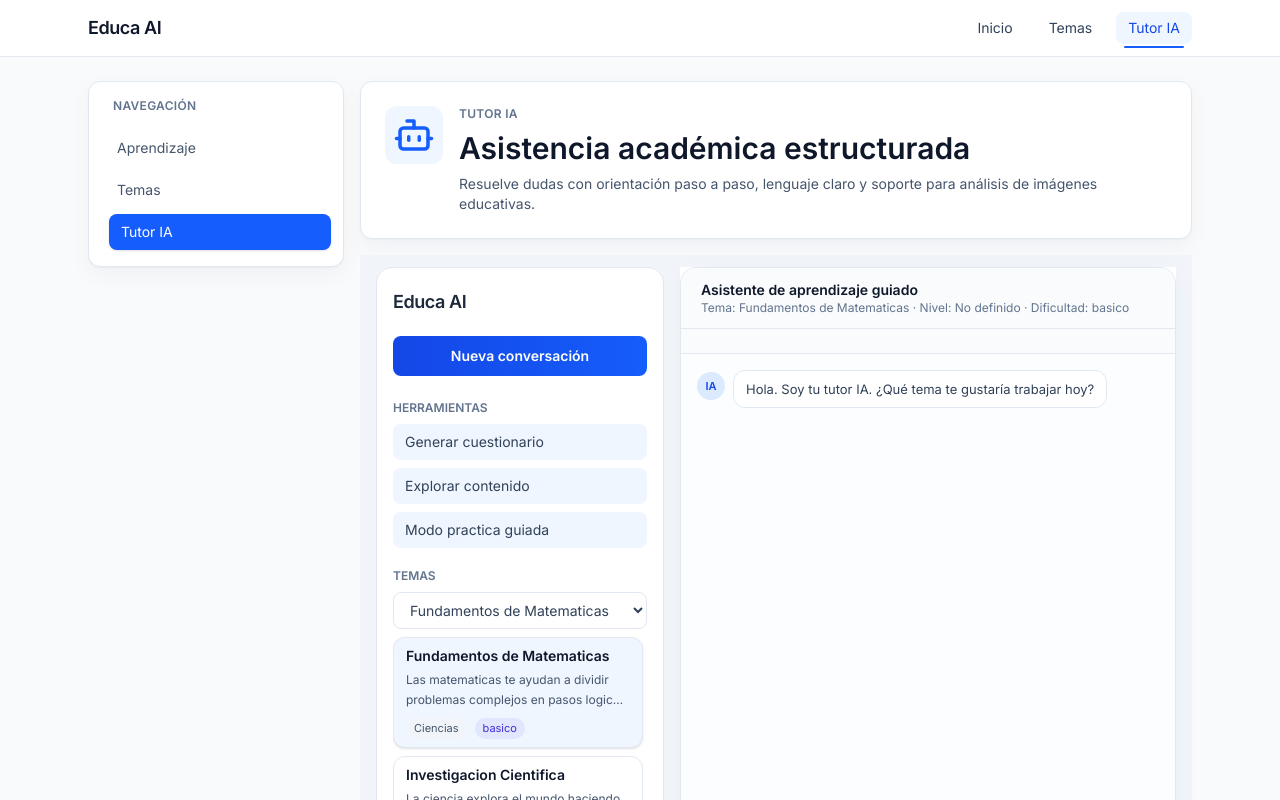
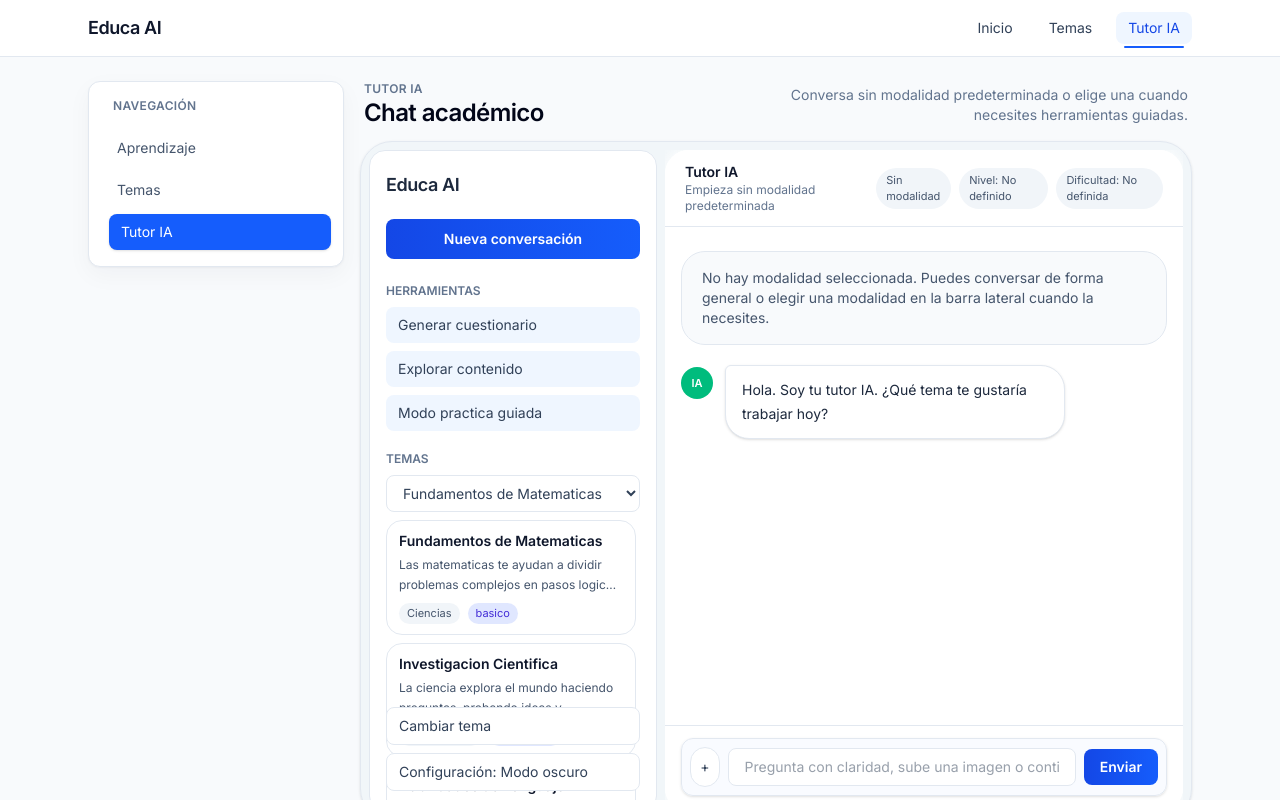
Before and after one commit to darex200/EducaAi, a Next.js app: page /dashboard/ai-tutor in a window 1280 px wide. Shown: the top 800 px of the page. Built offline with nearby package versions, Linux system fonts and the light colour scheme.

Commit message:
Improve tutor chat interface
Co-authored-by: darex200 <darex200@users.noreply.github.com>

```diff
--- a/app/dashboard/ai-tutor/page.tsx
+++ b/app/dashboard/ai-tutor/page.tsx
@@ -2,37 +2,15 @@ import { ChatContainer } from "@/components/ai-tutor/chat-container";
 
 export default function AITutorPage() {
   return (
-    <div className="space-y-4">
-      <header className="card-surface border-slate-200 p-6">
-        <div className="flex items-start gap-4">
-          <div className="rounded-xl bg-blue-50 p-2 text-blue-600">
-            <svg
-              xmlns="http://www.w3.org/2000/svg"
-              width="42"
-              height="42"
-              viewBox="0 0 24 24"
-              fill="none"
-              stroke="currentColor"
-              strokeWidth="2"
-              strokeLinecap="round"
-              strokeLinejoin="round"
-            >
-              <path d="M12 8V4H8" />
-              <rect width="16" height="12" x="4" y="8" rx="2" />
-              <path d="M2 14h2" />
-              <path d="M20 14h2" />
-              <path d="M15 13v2" />
-              <path d="M9 13v2" />
-            </svg>
-          </div>
-          <div>
-            <p className="mb-2 text-xs font-semibold uppercase tracking-wide text-slate-500">Tutor IA</p>
-            <h1 className="mb-2 text-2xl font-semibold text-slate-900 sm:text-3xl">Asistencia académica estructurada</h1>
-            <p className="max-w-3xl text-sm text-slate-600">
-              Resuelve dudas con orientación paso a paso, lenguaje claro y soporte para análisis de imágenes educativas.
-            </p>
-          </div>
+    <div className="space-y-3">
+      <header className="flex items-center justify-between gap-3 px-1">
+        <div>
+          <p className="text-xs font-semibold uppercase tracking-wide text-slate-500">Tutor IA</p>
+          <h1 className="text-2xl font-semibold tracking-tight text-slate-950">Chat académico</h1>
         </div>
+        <p className="hidden max-w-md text-right text-sm text-slate-500 sm:block">
+          Conversa sin modalidad predeterminada o elige una cuando necesites herramientas guiadas.
+        </p>
       </header>
       <ChatContainer />
     </div>
--- a/components/ai-tutor/chat-container.tsx
+++ b/components/ai-tutor/chat-container.tsx
@@ -1,7 +1,6 @@
 "use client";
 
 import { useEffect, useMemo, useRef, useState } from "react";
-import { useRouter } from "next/navigation";
 import { AppLayout } from "@/components/chat/app-layout";
 import { Sidebar } from "@/components/chat/sidebar";
 import { ChatWindow } from "@/components/chat/chat-window";
@@ -43,7 +42,6 @@ function toDataUrl(file: File) {
 }
 
 export function ChatContainer() {
-  const router = useRouter();
   const { profile } = useLearning();
   const [messages, setMessages] = useState<TutorMessage[]>(() => {
     if (typeof window === "undefined") return [getWelcomeMessage(profile.topic)];
@@ -96,11 +94,19 @@ export function ChatContainer() {
       })),
     [],
   );
-  const [selectedTopicId, setSelectedTopicId] = useState(() => dynamicTopics[0]?.id ?? "math");
+  const [selectedTopicId, setSelectedTopicId] = useState<string | null>(() => {
+    if (!profile.topic) return null;
+    return (
+      dynamicTopics.find((topic) => topic.id === profile.topic || topic.title === profile.topic)?.id ?? null
+    );
+  });
   const selectedTopic = useMemo(
-    () => dynamicTopics.find((topic) => topic.id === selectedTopicId) ?? dynamicTopics[0],
+    () => dynamicTopics.find((topic) => topic.id === selectedTopicId),
     [dynamicTopics, selectedTopicId],
   );
+  const activeTopicLabel = selectedTopic?.title || profile.topic || "";
+  const activeDifficulty = activeTopicLabel ? selectedTopic?.difficulty || profile.difficulty : undefined;
+  const shouldShowToolsPanel = Boolean(isContentLoading || content || (showGuidedPractice && activeTopicLabel));
 
   useEffect(() => {
     if (!shouldAutoScroll) return;
@@ -163,8 +169,8 @@ export function ChatContainer() {
           context: {
             subjects: profile.subjects,
             level: profile.level,
-            topic: selectedTopic?.title || profile.topic,
-            difficulty: profile.difficulty,
+            topic: activeTopicLabel || undefined,
+            difficulty: activeDifficulty,
             conversationId,
           },
         }),
@@ -189,16 +195,19 @@ export function ChatContainer() {
   };
 
   const exploreContent = async () => {
-    if (!selectedTopic) return;
+    if (!activeTopicLabel) {
+      setShowTopicSelector(true);
+      return;
+    }
     setIsContentLoading(true);
     const res = await fetch("/api/topic-tools", {
       method: "POST",
       headers: { "Content-Type": "application/json" },
       body: JSON.stringify({
         mode: "content",
-        topic: selectedTopic.title,
+        topic: activeTopicLabel,
         level: "intermedio",
-        difficulty: selectedTopic.difficulty,
+        difficulty: activeDifficulty ?? "basico",
       }),
     });
     const data = (await res.json()) as {
@@ -221,23 +230,36 @@ export function ChatContainer() {
         <Sidebar
           isDarkMode={isDarkMode}
           onNewChat={() => {
-            if (!profile.topic) {
-              router.push("/onboarding");
-              return;
-            }
-            setMessages([getWelcomeMessage(profile.topic)]);
+            setMessages([getWelcomeMessage(activeTopicLabel || profile.topic)]);
             setConversationId(`conv-${Date.now()}-${Math.random().toString(36).slice(2, 8)}`);
+            setContent(null);
             setError(null);
           }}
           onChooseTopic={() => setShowTopicSelector((v) => !v)}
           onToggleTheme={() => setIsDarkMode((v) => !v)}
-          onGenerateQuiz={() => setIsQuizOpen(true)}
+          onGenerateQuiz={() => {
+            if (!activeTopicLabel) {
+              setShowTopicSelector(true);
+              return;
+            }
+            setIsQuizOpen(true);
+          }}
           onExploreContent={exploreContent}
-          onToggleGuidedPractice={() => setShowGuidedPractice((v) => !v)}
+          onToggleGuidedPractice={() => {
+            if (!activeTopicLabel) {
+              setShowTopicSelector(true);
+              return;
+            }
+            setShowGuidedPractice((v) => !v);
+          }}
           practiceEnabled={showGuidedPractice}
           topics={dynamicTopics}
           selectedTopicId={selectedTopicId}
-          onSelectTopic={setSelectedTopicId}
+          activeTopicLabel={activeTopicLabel}
+          onSelectTopic={(topicId) => {
+            setSelectedTopicId(topicId || null);
+            setContent(null);
+          }}
         />
       }
     >
@@ -246,33 +268,37 @@ export function ChatContainer() {
           messages={messages}
           isSending={isSending}
           isDarkMode={isDarkMode}
-          topicLabel={selectedTopic?.title || profile.topic || "No seleccionado"}
+          topicLabel={activeTopicLabel || "Sin modalidad seleccionada"}
           levelLabel={profile.level || "No definido"}
-          difficultyLabel={selectedTopic?.difficulty || profile.difficulty}
+          difficultyLabel={activeDifficulty || "No definida"}
+          hasSelectedTopic={Boolean(activeTopicLabel)}
           showTopicSelector={showTopicSelector}
           topicSelector={
             <TopicSelector
               onApply={(topic) => {
+                const matchedTopic = dynamicTopics.find((item) => item.title === topic || item.id === topic);
+                setSelectedTopicId(matchedTopic?.id ?? null);
                 setShowTopicSelector(false);
                 setMessages([getWelcomeMessage(topic)]);
                 setConversationId(`conv-${Date.now()}-${Math.random().toString(36).slice(2, 8)}`);
+                setContent(null);
               }}
             />
           }
-          toolsPanel={
+          toolsPanel={shouldShowToolsPanel ? (
             <div className="space-y-3">
               <ContentViewer data={content} loading={isContentLoading} />
-              {showGuidedPractice && selectedTopic && <GuidedPractice topic={selectedTopic.title} />}
+              {showGuidedPractice && activeTopicLabel && <GuidedPractice topic={activeTopicLabel} />}
             </div>
-          }
+          ) : null}
           input={<ChatInput onSend={handleSend} disabled={isSending} isDarkMode={isDarkMode} />}
           endRef={endRef}
           bodyRef={bodyRef}
           onBodyScroll={handleBodyScroll}
           error={error}
         />
-        {selectedTopic && (
-          <QuizModal topic={selectedTopic.title} isOpen={isQuizOpen} onClose={() => setIsQuizOpen(false)} />
+        {activeTopicLabel && (
+          <QuizModal topic={activeTopicLabel} isOpen={isQuizOpen} onClose={() => setIsQuizOpen(false)} />
         )}
       </div>
     </AppLayout>
--- a/components/chat/app-layout.tsx
+++ b/components/chat/app-layout.tsx
@@ -7,10 +7,10 @@ type AppLayoutProps = {
 
 export function AppLayout({ sidebar, children }: AppLayoutProps) {
   return (
-    <div className="h-screen w-full bg-slate-100">
-      <div className="mx-auto flex h-full max-w-[1880px] gap-4 px-3 py-3 sm:px-4">
+    <div className="h-[calc(100vh-12rem)] min-h-[680px] w-full overflow-hidden rounded-[2rem] border border-slate-200 bg-slate-100/80 p-2 shadow-sm">
+      <div className="mx-auto flex h-full max-w-[1440px] gap-2">
         <aside className="hidden h-full w-72 shrink-0 lg:block">{sidebar}</aside>
-        <main className="min-w-0 flex-1">{children}</main>
+        <main className="min-w-0 flex-1 overflow-hidden rounded-[1.5rem]">{children}</main>
       </div>
     </div>
   );
--- a/components/chat/chat-input.tsx
+++ b/components/chat/chat-input.tsx
@@ -49,6 +49,7 @@ export function ChatInput({ onSend, disabled, isDarkMode }: ChatInputProps) {
           includeInput={false}
           showButton={false}
           showPreview
+            isDarkMode={isDarkMode}
         />
       )}
       <div className={`flex items-center gap-2 rounded-xl border px-2 py-2 shadow-sm ${isDarkMode ? "border-slate-600 bg-slate-800" : "border-blue-200 bg-blue-50/40"}`}>
@@ -61,6 +62,7 @@ export function ChatInput({ onSend, disabled, isDarkMode }: ChatInputProps) {
           includeInput
           showButton
           showPreview={false}
+            isDarkMode={isDarkMode}
         />
         <input
           value={text}
--- a/components/chat/chat-window.tsx
+++ b/components/chat/chat-window.tsx
@@ -10,6 +10,7 @@ type ChatWindowProps = {
   topicLabel: string;
   levelLabel: string;
   difficultyLabel: string;
+  hasSelectedTopic: boolean;
   showTopicSelector: boolean;
   topicSelector: React.ReactNode;
   input: React.ReactNode;
@@ -27,6 +28,7 @@ export function ChatWindow({
   topicLabel,
   levelLabel,
   difficultyLabel,
+  hasSelectedTopic,
   showTopicSelector,
   topicSelector,
   input,
@@ -37,40 +39,72 @@ export function ChatWindow({
   toolsPanel,
 }: ChatWindowProps) {
   return (
-    <section className={`flex h-full flex-col overflow-hidden rounded-2xl border ${isDarkMode ? "border-slate-700 bg-slate-950 text-slate-100" : "border-blue-100 bg-white text-slate-900"}`}>
-      <header className={`border-b px-5 py-3 ${isDarkMode ? "border-slate-700 bg-slate-900/80" : "border-blue-100 bg-slate-50/80"}`}>
-        <p className="text-sm font-semibold">Asistente de aprendizaje guiado</p>
+    <section className={`flex h-full flex-col overflow-hidden ${isDarkMode ? "bg-slate-950 text-slate-100" : "bg-white text-slate-900"}`}>
+      <header className={`border-b px-5 py-3 backdrop-blur ${isDarkMode ? "border-white/10 bg-slate-950/90" : "border-slate-200 bg-white/90"}`}>
+        <div className="mx-auto flex max-w-4xl items-center justify-between gap-3">
+          <div>
+            <p className="text-sm font-semibold">Tutor IA</p>
             <p className={`text-xs ${isDarkMode ? "text-slate-400" : "text-slate-500"}`}>
-          Tema: {topicLabel} · Nivel: {levelLabel} · Dificultad: {difficultyLabel}
+              {hasSelectedTopic ? topicLabel : "Empieza sin modalidad predeterminada"}
             </p>
+          </div>
+          <div className="hidden items-center gap-2 text-[11px] sm:flex">
+            <span className={`rounded-full px-2.5 py-1 ${hasSelectedTopic ? "bg-emerald-500/10 text-emerald-600" : isDarkMode ? "bg-white/10 text-slate-300" : "bg-slate-100 text-slate-600"}`}>
+              {hasSelectedTopic ? "Modalidad activa" : "Sin modalidad"}
+            </span>
+            <span className={`rounded-full px-2.5 py-1 ${isDarkMode ? "bg-white/10 text-slate-300" : "bg-slate-100 text-slate-600"}`}>
+              Nivel: {levelLabel}
+            </span>
+            <span className={`rounded-full px-2.5 py-1 ${isDarkMode ? "bg-white/10 text-slate-300" : "bg-slate-100 text-slate-600"}`}>
+              Dificultad: {difficultyLabel}
+            </span>
+          </div>
+        </div>
       </header>
 
-      {showTopicSelector && <div className={`border-b px-4 py-3 ${isDarkMode ? "border-slate-700 bg-slate-900" : "border-blue-100 bg-blue-50/40"}`}>{topicSelector}</div>}
-      {toolsPanel && <div className={`border-b px-4 py-3 ${isDarkMode ? "border-slate-700 bg-slate-900/80" : "border-blue-100 bg-slate-50/70"}`}>{toolsPanel}</div>}
+      {showTopicSelector && (
+        <div className={`border-b px-4 py-3 ${isDarkMode ? "border-white/10 bg-slate-900" : "border-slate-200 bg-slate-50"}`}>
+          <div className="mx-auto max-w-4xl">{topicSelector}</div>
+        </div>
+      )}
+      {toolsPanel && (
+        <div className={`border-b px-4 py-3 ${isDarkMode ? "border-white/10 bg-slate-900/80" : "border-slate-200 bg-slate-50/80"}`}>
+          <div className="mx-auto max-w-4xl">{toolsPanel}</div>
+        </div>
+      )}
 
       <div
         ref={bodyRef}
         onScroll={onBodyScroll}
-        className={`flex-1 space-y-2 overflow-y-auto px-4 py-4 ${isDarkMode ? "bg-slate-950" : "bg-slate-50/40"}`}
+        className={`flex-1 overflow-y-auto px-4 py-6 ${isDarkMode ? "bg-slate-950" : "bg-white"}`}
       >
+        <div className="mx-auto flex max-w-4xl flex-col gap-5">
+          {!hasSelectedTopic && (
+            <div className={`rounded-3xl border px-5 py-4 text-sm ${isDarkMode ? "border-white/10 bg-white/5 text-slate-300" : "border-slate-200 bg-slate-50 text-slate-600"}`}>
+              No hay modalidad seleccionada. Puedes conversar de forma general o elegir una modalidad en la barra lateral cuando la necesites.
+            </div>
+          )}
           {messages.map((message) => (
             <MessageBubble key={message.id} message={message} isDarkMode={isDarkMode} />
           ))}
           {isSending && (
-          <div className="flex items-center gap-2 text-xs text-slate-500">
-            <div className="flex items-center gap-1">
+            <div className="flex items-center gap-3 text-sm text-slate-500">
+              <div className="flex h-8 w-8 items-center justify-center rounded-full bg-emerald-500 text-xs font-semibold text-white">
+                IA
+              </div>
+              <div className="flex items-center gap-1 rounded-2xl px-3 py-2">
                 <span className="h-1.5 w-1.5 animate-bounce rounded-full bg-slate-400 [animation-delay:-0.2s]" />
                 <span className="h-1.5 w-1.5 animate-bounce rounded-full bg-slate-400 [animation-delay:-0.1s]" />
                 <span className="h-1.5 w-1.5 animate-bounce rounded-full bg-slate-400" />
               </div>
-            <span>El tutor esta escribiendo...</span>
             </div>
           )}
+        </div>
         <div ref={endRef} />
       </div>
 
       {input}
-      {error && <p className="px-4 pb-3 text-xs text-red-500">{error}</p>}
+      {error && <p className="mx-auto w-full max-w-4xl px-4 pb-3 text-xs text-red-500">{error}</p>}
     </section>
   );
 }
--- a/components/chat/image-upload.tsx
+++ b/components/chat/image-upload.tsx
@@ -11,6 +11,7 @@ type ImageUploadProps = {
   includeInput?: boolean;
   showButton?: boolean;
   showPreview?: boolean;
+  isDarkMode?: boolean;
 };
 
 export function ImageUpload({
@@ -22,6 +23,7 @@ export function ImageUpload({
   includeInput = true,
   showButton = true,
   showPreview = true,
+  isDarkMode = false,
 }: ImageUploadProps) {
   return (
     <>
@@ -38,17 +40,22 @@ export function ImageUpload({
       {showButton && (
         <label
           htmlFor={inputId}
-          className={`cursor-pointer rounded-lg border px-3 py-2 text-sm ${
+          className={`flex h-10 w-10 cursor-pointer items-center justify-center rounded-full border text-sm transition ${
             disabled
               ? "cursor-not-allowed opacity-60"
-              : "border-slate-300 bg-white text-slate-700"
+              : isDarkMode
+                ? "border-white/10 bg-white/5 text-slate-200 hover:bg-white/10"
+                : "border-slate-200 bg-white text-slate-700 hover:bg-slate-100"
           }`}
+          aria-label="Adjuntar imagen"
         >
-          Adjuntar imagen
+          +
         </label>
       )}
       {showPreview && imagePreviewUrl && (
-        <div className="mb-2 flex w-full items-center gap-2 rounded-lg border border-slate-200 bg-slate-50 p-2">
+        <div className={`mb-2 flex w-full items-center gap-2 rounded-2xl border p-2 ${
+          isDarkMode ? "border-white/10 bg-white/5" : "border-slate-200 bg-slate-50"
+        }`}>
           <Image
             src={imagePreviewUrl}
             alt="Vista previa de imagen"
@@ -57,11 +64,13 @@ export function ImageUpload({
             height={48}
             unoptimized
           />
-          <p className="truncate text-xs text-slate-600">{imageFile?.name}</p>
+          <p className={`truncate text-xs ${isDarkMode ? "text-slate-300" : "text-slate-600"}`}>{imageFile?.name}</p>
           <button
             type="button"
             onClick={() => onFileChange(null)}
-            className="ml-auto rounded-md border border-slate-200 px-2 py-1 text-xs text-slate-600 hover:bg-slate-100"
+            className={`ml-auto rounded-md border px-2 py-1 text-xs transition ${
+              isDarkMode ? "border-white/10 text-slate-300 hover:bg-white/10" : "border-slate-200 text-slate-600 hover:bg-slate-100"
+            }`}
           >
             Quitar
           </button>
--- a/components/chat/message-bubble.tsx
+++ b/components/chat/message-bubble.tsx
@@ -13,19 +13,21 @@ export function MessageBubble({ message, isDarkMode }: MessageBubbleProps) {
   const isUser = message.role === "user";
 
   return (
-    <div className={`flex gap-2 ${isUser ? "justify-end" : ""}`}>
+    <div className={`flex gap-3 ${isUser ? "justify-end" : "justify-start"}`}>
       {!isUser && (
-        <div className={`mt-0.5 flex h-7 w-7 shrink-0 items-center justify-center rounded-full text-[11px] font-semibold ${isDarkMode ? "bg-blue-600 text-white" : "bg-blue-100 text-blue-700"}`}>
+        <div className="mt-0.5 flex h-8 w-8 shrink-0 items-center justify-center rounded-full bg-emerald-500 text-[11px] font-semibold text-white">
           IA
         </div>
       )}
       <div
-        className={`max-w-[88%] rounded-xl px-3 py-2 text-[13px] leading-5 ${
+        className={`max-w-[78%] px-4 py-3 text-sm leading-6 shadow-sm sm:max-w-[70%] ${
           isUser
-            ? "bg-gradient-to-r from-blue-700 to-blue-600 text-white"
+            ? isDarkMode
+              ? "rounded-3xl bg-slate-800 text-slate-100"
+              : "rounded-3xl bg-slate-100 text-slate-900"
             : isDarkMode
-              ? "border border-slate-700 bg-slate-800 text-slate-100"
-              : "border border-slate-200 bg-white text-slate-700"
+              ? "rounded-3xl rounded-tl-md border border-white/10 bg-white/5 text-slate-100"
+              : "rounded-3xl rounded-tl-md border border-slate-200 bg-white text-slate-800"
         }`}
       >
         {message.imageDataUrl && (
@@ -38,7 +40,7 @@ export function MessageBubble({ message, isDarkMode }: MessageBubbleProps) {
         )}
       </div>
       {isUser && (
-        <div className={`mt-0.5 flex h-7 w-7 shrink-0 items-center justify-center rounded-full text-[11px] font-semibold ${isDarkMode ? "bg-slate-600 text-slate-100" : "bg-slate-200 text-slate-700"}`}>
+        <div className={`mt-0.5 flex h-8 w-8 shrink-0 items-center justify-center rounded-full text-[11px] font-semibold ${isDarkMode ? "bg-slate-700 text-slate-100" : "bg-slate-200 text-slate-700"}`}>
           Tú
         </div>
       )}
--- a/components/chat/sidebar.tsx
+++ b/components/chat/sidebar.tsx
@@ -85,6 +85,7 @@ export function Sidebar({
               key={topic.id}
               topic={topic}
               isActive={topic.id === selectedTopicId}
+              isDarkMode={isDarkMode}
               onSelect={() => onSelectTopic(topic.id)}
             />
           ))}
--- a/components/chat/topic-card.tsx
+++ b/components/chat/topic-card.tsx
@@ -11,25 +11,36 @@ export type TopicItem = {
 type TopicCardProps = {
   topic: TopicItem;
   isActive: boolean;
+  isDarkMode?: boolean;
   onSelect: () => void;
 };
 
-export function TopicCard({ topic, isActive, onSelect }: TopicCardProps) {
+export function TopicCard({ topic, isActive, isDarkMode = false, onSelect }: TopicCardProps) {
   return (
     <button
       type="button"
       onClick={onSelect}
-      className={`w-full rounded-xl border px-3 py-2 text-left transition ${
+      className={`w-full rounded-2xl border px-3 py-2.5 text-left transition ${
         isActive
-          ? "border-blue-300 bg-blue-50 shadow-sm"
-          : "border-slate-200 bg-white hover:border-blue-200 hover:bg-slate-50"
+          ? isDarkMode
+            ? "border-blue-500/60 bg-blue-500/15 shadow-sm"
+            : "border-blue-300 bg-blue-50 shadow-sm"
+          : isDarkMode
+            ? "border-white/10 bg-white/5 hover:border-white/20 hover:bg-white/10"
+            : "border-slate-200 bg-white hover:border-blue-200 hover:bg-slate-50"
       }`}
     >
-      <p className="text-sm font-semibold text-slate-900">{topic.title}</p>
-      <p className="mt-1 line-clamp-2 text-xs leading-5 text-slate-600">{topic.description}</p>
+      <p className={`text-sm font-semibold ${isDarkMode ? "text-slate-100" : "text-slate-900"}`}>{topic.title}</p>
+      <p className={`mt-1 line-clamp-2 text-xs leading-5 ${isDarkMode ? "text-slate-400" : "text-slate-600"}`}>
+        {topic.description}
+      </p>
       <div className="mt-2 flex items-center gap-2 text-[11px]">
-        <span className="rounded-full bg-slate-100 px-2 py-0.5 text-slate-600">{topic.category}</span>
-        <span className="rounded-full bg-indigo-100 px-2 py-0.5 text-indigo-700">{topic.difficulty}</span>
+        <span className={`rounded-full px-2 py-0.5 ${isDarkMode ? "bg-white/10 text-slate-300" : "bg-slate-100 text-slate-600"}`}>
+          {topic.category}
+        </span>
+        <span className={`rounded-full px-2 py-0.5 ${isDarkMode ? "bg-indigo-400/15 text-indigo-200" : "bg-indigo-100 text-indigo-700"}`}>
+          {topic.difficulty}
+        </span>
       </div>
     </button>
   );
--- a/components/onboarding/topic-selector.tsx
+++ b/components/onboarding/topic-selector.tsx
@@ -9,7 +9,7 @@ type TopicSelectorProps = {
 
 export function TopicSelector({ onApply }: TopicSelectorProps) {
   const { profile, setProfile } = useLearning();
-  const [topic, setTopic] = useState(profile.topic || profile.generatedTopics[0] || "");
+  const [topic, setTopic] = useState(profile.topic || "");
   const [difficulty, setDifficulty] = useState(profile.difficulty || "basico");
 
   if (!profile.generatedTopics.length) return null;
@@ -23,6 +23,10 @@ export function TopicSelector({ onApply }: TopicSelectorProps) {
           onChange={(event) => setTopic(event.target.value)}
           className="rounded-lg border border-slate-300 px-3 py-2 text-sm"
         >
+          <option value="">Elige un tema</option>
+          {profile.topic && !profile.generatedTopics.includes(profile.topic) && (
+            <option value={profile.topic}>{profile.topic}</option>
+          )}
           {profile.generatedTopics.map((item) => (
             <option key={item} value={item}>
               {item}
@@ -42,10 +46,12 @@ export function TopicSelector({ onApply }: TopicSelectorProps) {
       <div className="mt-3 flex justify-end">
         <button
           onClick={() => {
+            if (!topic) return;
             setProfile({ topic, difficulty });
             onApply(topic);
           }}
-          className="gradient-accent rounded-lg px-4 py-2 text-sm font-semibold"
+          disabled={!topic}
+          className="gradient-accent rounded-lg px-4 py-2 text-sm font-semibold disabled:cursor-not-allowed disabled:opacity-50"
         >
           Aplicar
         </button>
--- a/lib/tutor.ts
+++ b/lib/tutor.ts
@@ -94,7 +94,7 @@ export function buildTutorSystemPrompt(context?: TutorStudentContext) {
     "Contexto del estudiante:",
     `- Nivel: ${context?.level || "no especificado"}`,
     `- Tema: ${context?.topic || "no especificado"}`,
-    `- Dificultad: ${context?.difficulty || "basico"}`,
+    `- Dificultad: ${context?.difficulty || "no especificada"}`,
     `- Conversacion: ${context?.conversationId || "sin-id"}`,
     "- Responde siempre en español",
     "- No ayudes a hacer trampa en exámenes",
```
Lines whose indentation alone changed are shown as unchanged.
